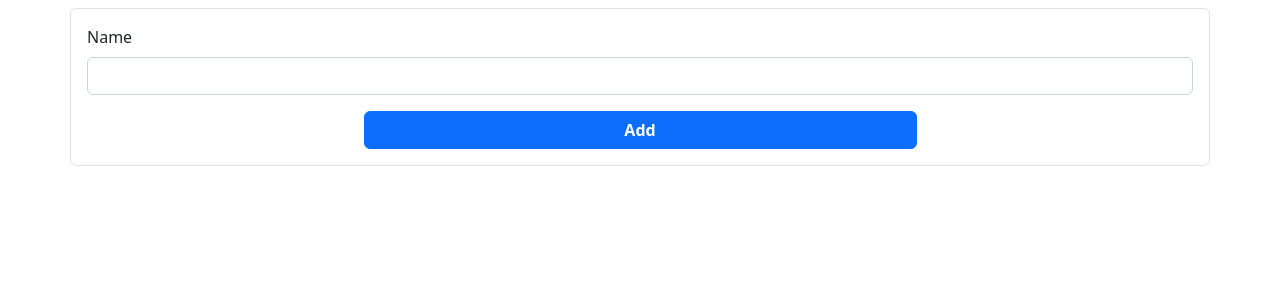
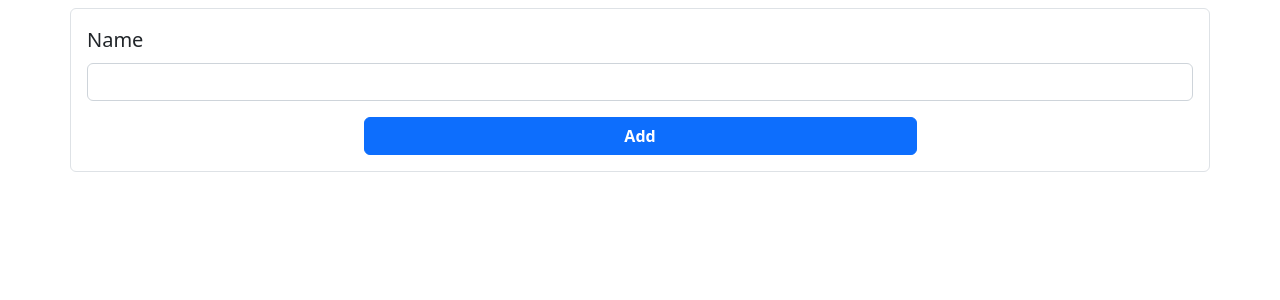
Before and after one commit to hosamhamdy258/blog-django, a Django app: page /new_category in a window 1280 px wide. Shown: the part 70-370 px from the top of the page. Run offline with Django 4.2, Linux system fonts and the light colour scheme; some libraries are stand-ins or nearby versions.

Commit message:
change font of forms style

```diff
--- a/templates/categories/new_category.html
+++ b/templates/categories/new_category.html
@@ -8,7 +8,7 @@
 <form method="post" class="container border rounded p-3">
     {% csrf_token %}
     <div class="form-group mb-3">
-      <label for="id_subject" class="mb-2">Name</label>
+      <label for="id_subject" class="mb-2 fs-5">Name</label>
       <input type="text" class="form-control" id="id_subject" name="name">
     </div>
           <div class="d-grid gap-2 col-6 mx-auto">
--- a/templates/categories/new_post.html
+++ b/templates/categories/new_post.html
@@ -5,7 +5,7 @@
 {% block title %}New Post{% endblock %}
 
 {% block main %}
-  <form method="post" class="container border rounded p-3" enctype="multipart/form-data" novalidate>
+  <form method="post" class="container border rounded p-3 fs-5" enctype="multipart/form-data" novalidate>
     {% csrf_token %}
     {% include 'categories/includes/form.html' %}
           <div class="d-grid gap-2 col-6 mx-auto">
```
